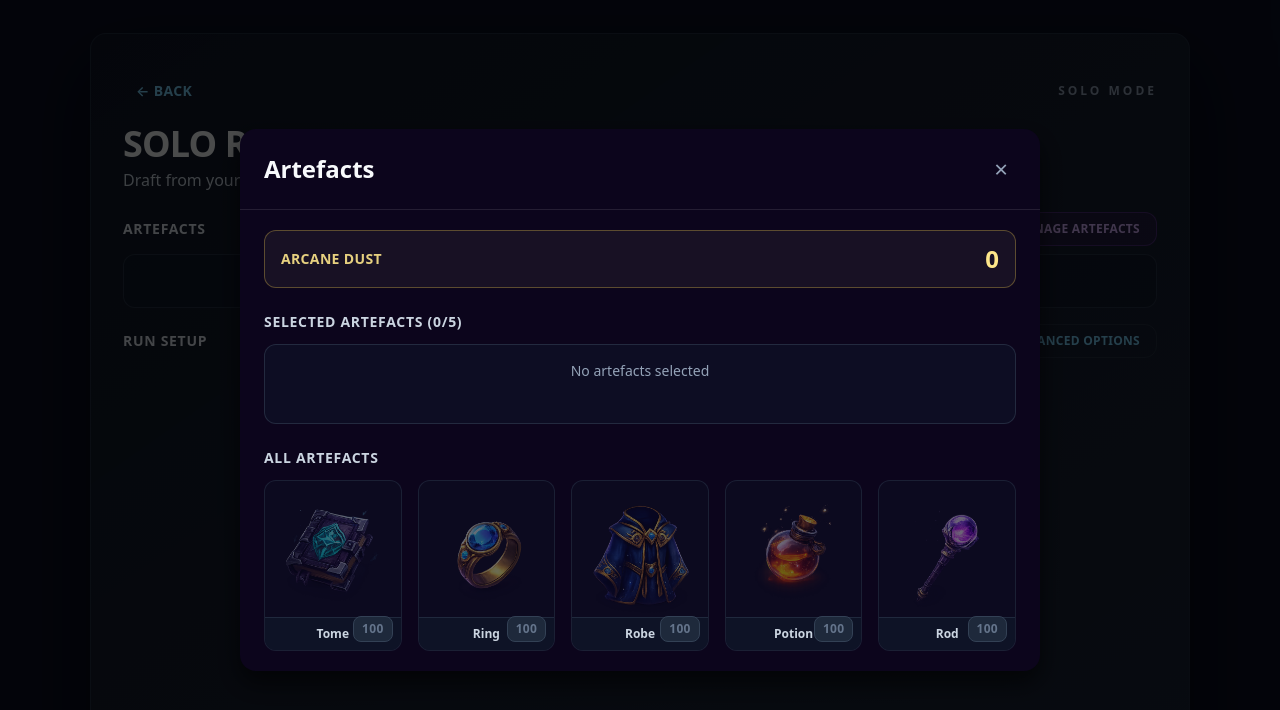
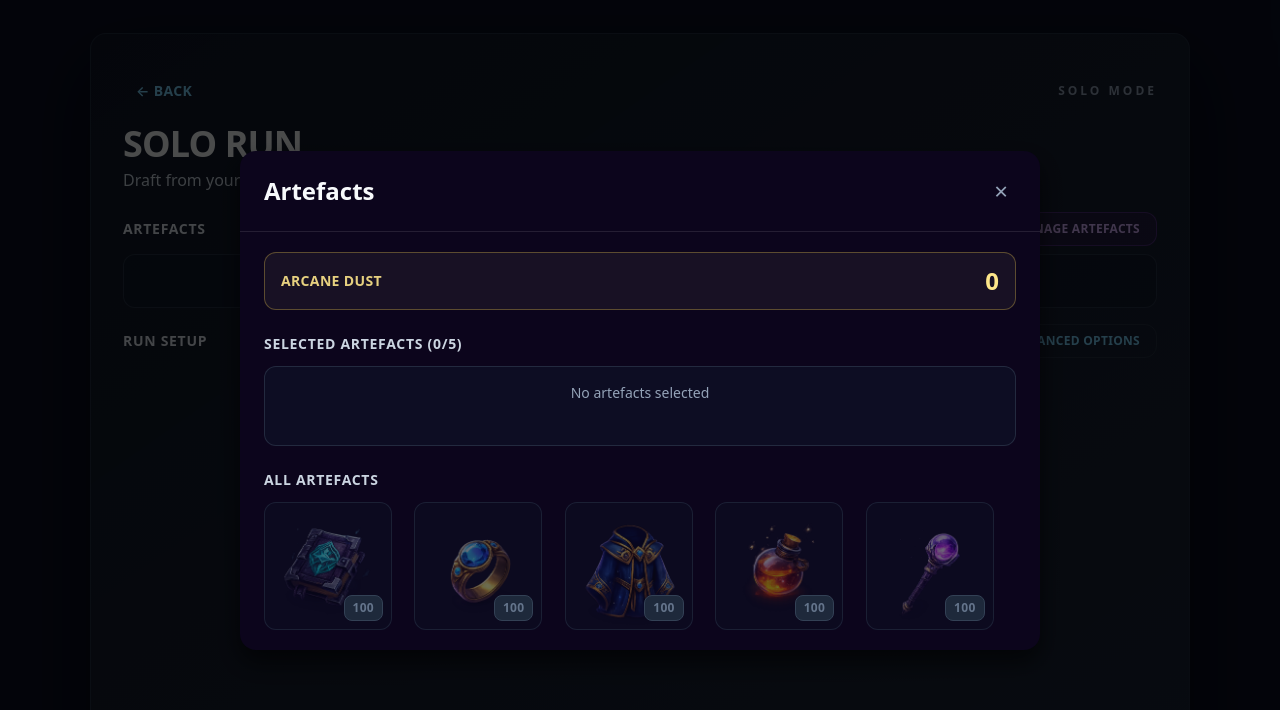
Before and after one commit to vlad92z/necromancer-web, a React (Vite) app: page /solo in a window 1280 px wide. Both pictures are taken after a click on the button "MANAGE ARTEFACTS". Shown: the top 710 px of the page. Built offline with nearby package versions, Linux system fonts and the light colour scheme.

Commit message:
Update artefact UI sizes

```diff
--- a/src/components/ArtefactsRow.tsx
+++ b/src/components/ArtefactsRow.tsx
@@ -15,7 +15,8 @@ export function ArtefactsRow({ selectedArtefactIds, compact = false }: Artefacts
     return null;
   }
 
-  const iconSize = compact ? 'w-8 h-8' : 'w-12 h-12';
+  // Match rune cell sizes: medium = 35px, large = 60px
+  const iconSize = compact ? 'w-[60px] h-[60px]' : 'w-[100px] h-[100px]';
   const gap = compact ? 'gap-1.5' : 'gap-2';
 
   return (
--- a/src/components/ArtefactsView.tsx
+++ b/src/components/ArtefactsView.tsx
@@ -79,7 +79,7 @@ export function ArtefactsView({ isOpen, onClose }: ArtefactsViewProps) {
         {/* All Artefacts Grid */}
         <div>
           <h3 className="mb-3 text-sm font-semibold uppercase tracking-wider text-slate-300">All Artefacts</h3>
-          <div className="grid grid-cols-5 gap-4">
+          <div className="grid grid-cols-5">
             {allArtefacts.map((artefact) => {
               const isOwned = ownedArtefactIds.includes(artefact.id);
               const isSelected = selectedArtefactIds.includes(artefact.id);
@@ -88,7 +88,8 @@ export function ArtefactsView({ isOpen, onClose }: ArtefactsViewProps) {
               return (
                 <div
                   key={artefact.id}
-                  className={`relative cursor-pointer overflow-hidden rounded-xl border transition ${
+
+                  className={`h-32 w-32 relative cursor-pointer overflow-hidden rounded-xl border transition ${
                     isOwned
                       ? isSelected
                         ? 'border-sky-400 bg-slate-800 shadow-lg'
--- a/src/features/gameplay/components/Player/PlayerBoard.tsx
+++ b/src/features/gameplay/components/Player/PlayerBoard.tsx
@@ -135,7 +135,7 @@ export function PlayerBoard({
           </div>
           {selectedArtefactIds.length > 0 && (
             <div className="flex justify-center mt-2">
-              <ArtefactsRow selectedArtefactIds={selectedArtefactIds} compact />
+              <ArtefactsRow selectedArtefactIds={selectedArtefactIds} />
             </div>
           )}
         </div>
```
